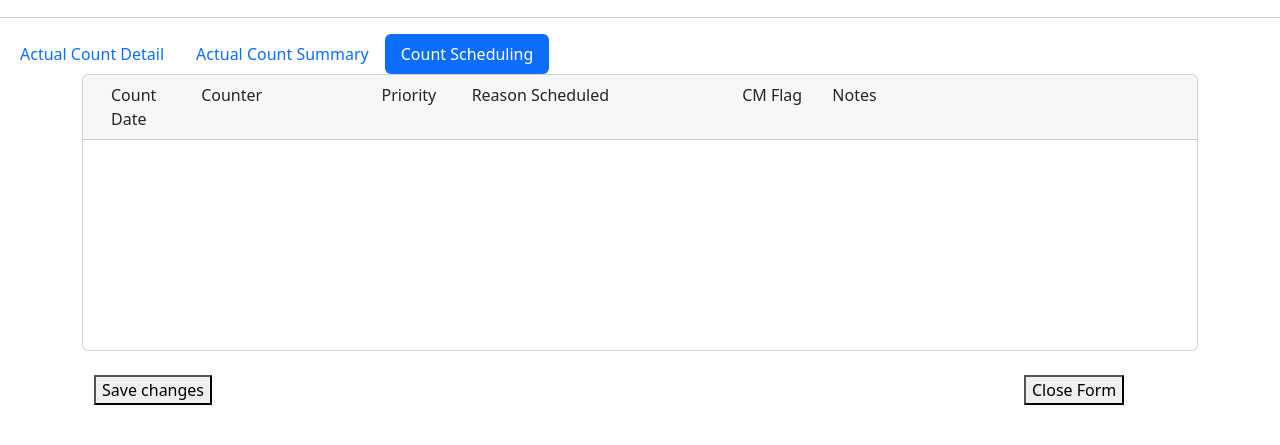
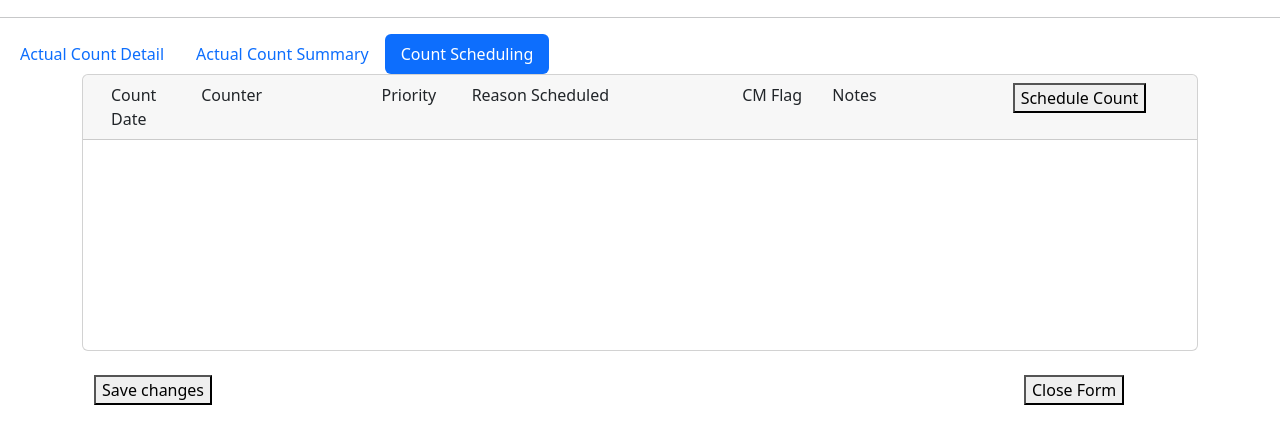
Before and after one commit to calvinc-org-10/WICS-3, a Django app: template WICS/templates/frm_Material.html in a window 1280 px wide, after a click on "Count Scheduling". Shown: the part 282-727 px from the top of the page. Run offline with Django 3.2, Linux system fonts and the light colour scheme; the template is opened without the code that fills it, so the values that code supplies are empty; some libraries are stand-ins or nearby versions.

Commit message:
Make CountDate a date input on CountEntry and CountSched Forms Create and start using calvin-smalltext CSS Add Schedule Count button to Material form (in Schedule tab)

```diff
--- a/WICS/templates/frm_CountEntry.html
+++ b/WICS/templates/frm_CountEntry.html
@@ -61,7 +61,7 @@
         <!-- put initial focus on Material and/or init CountDate to today(local), skip CycCtID -->
         <div class="container-fluid m-1">
         <div class="row g-0">
-            <div class="col-2">Count Dt: {% render_field frmMain.CountDate class="bg-danger" tabindex="-1" size="8" onchange="loadExtraInfo();" %}</div>
+            <div class="col-2">Count Dt: {% render_field frmMain.CountDate type="date" class="bg-danger" tabindex="-1" size="8" onchange="loadExtraInfo();" %}</div>
             <div class="col-2">CycCt ID: {% render_field frmMain.CycCtID tabindex="-1" size="8" %}</div>
             <div class="col-4">Material:
                 {# {% render_field frmMain.Material onchange="loadExtraInfo()" %}</div> #}
--- a/WICS/templates/frm_CountScheduleRec.html
+++ b/WICS/templates/frm_CountScheduleRec.html
@@ -56,7 +56,7 @@
         <!-- put initial focus on Material and/or init CountDate to today(local), skip CycCtID -->
         <div class="container-fluid m-2">
         <div class="row g-0">
-            <div class="col-2">Count Dt: {% render_field frmMain.CountDate tabindex="-1" size="8" onchange="loadExtraInfo();" %}</div>
+            <div class="col-2">Count Dt: {% render_field frmMain.CountDate type="date" tabindex="-1" size="8" onchange="loadExtraInfo();" %}</div>
             <div class="col-4">Material:
                 {# {% render_field frmMain.Material onchange="loadExtraInfo()" %}</div> #}
                 <input list="Material-list"
--- a/WICS/templates/frm_Material.html
+++ b/WICS/templates/frm_Material.html
@@ -196,7 +196,10 @@
                             <div class="col-1">Priority</div>
                             <div class="col-3">Reason Scheduled</div>
                             <div class="col-1">CM Flag</div>
-                            <div class="col-4">Notes</div>
+                            <div class="col-2">Notes</div>
+                            <div class="col-2">
+                                <button id="SchedCount" type="button">Schedule Count</button>
+                            </div>
                         </div></div>
                     </div>
                     <div class="card-body no-padding" style="height:210px; overflow: auto;">
@@ -289,6 +292,17 @@
                 }
             });
 
+        $("#SchedCount").on("click",
+        function() {
+            dVal = (new Date()).toISOString().substring(0,10)
+            R = 0   // not needed, since R=0 is hardcoded in the url below.  But this is good for documentation
+
+            newRec = "{% url 'CountScheduleForm' 0 'passedMatlNum' 'passedCountDate' 'None' %}"
+            newRec = newRec.replace("/passedMatlNum","/"+thisMtlGPN);
+            newRec = newRec.replace("/passedCountDate","/"+dVal);
+            window.open(newRec,'_blank')
+        });
+
         function processGoToReq() {
             if (confirmLeave()) {
                 loadMaterialRec();
```
